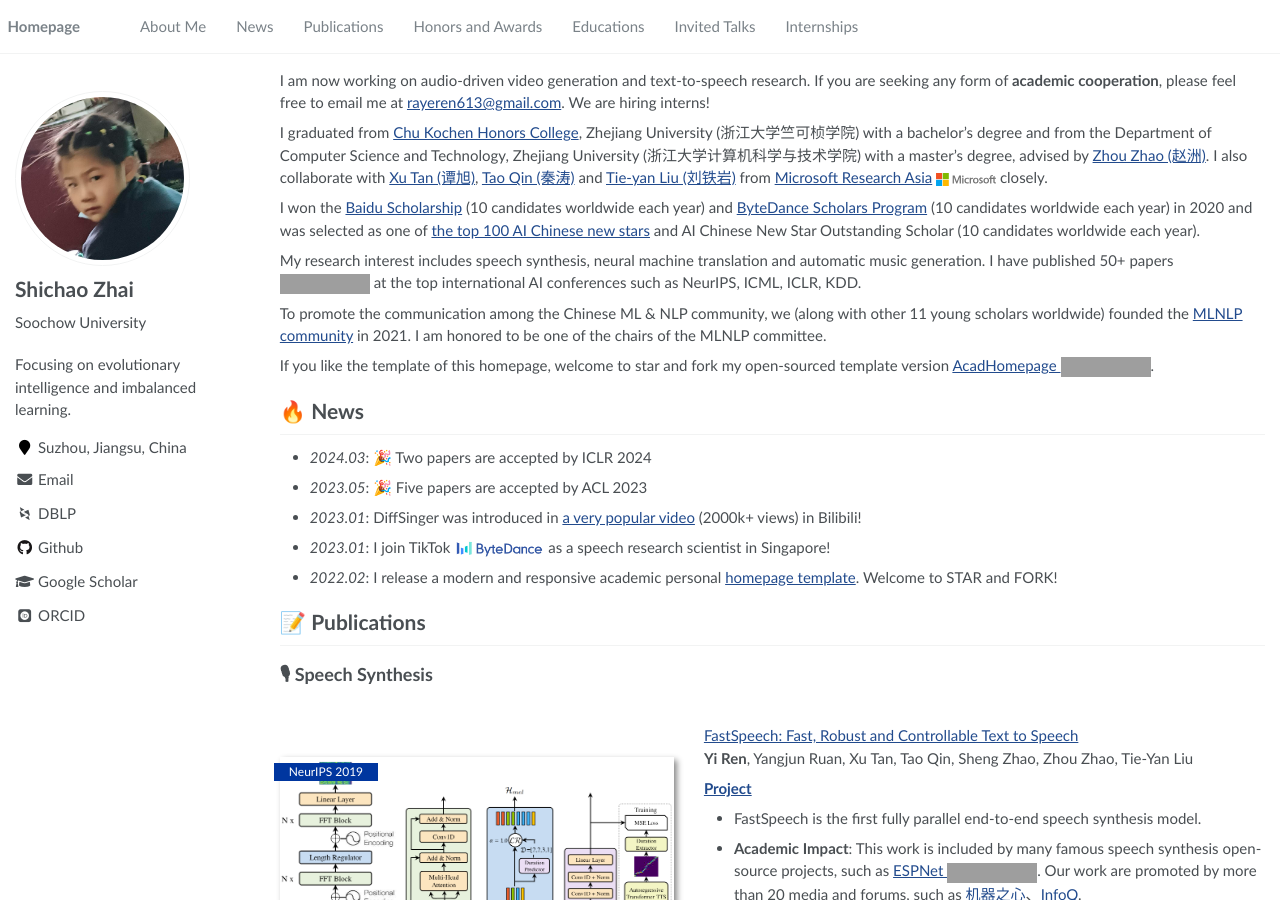
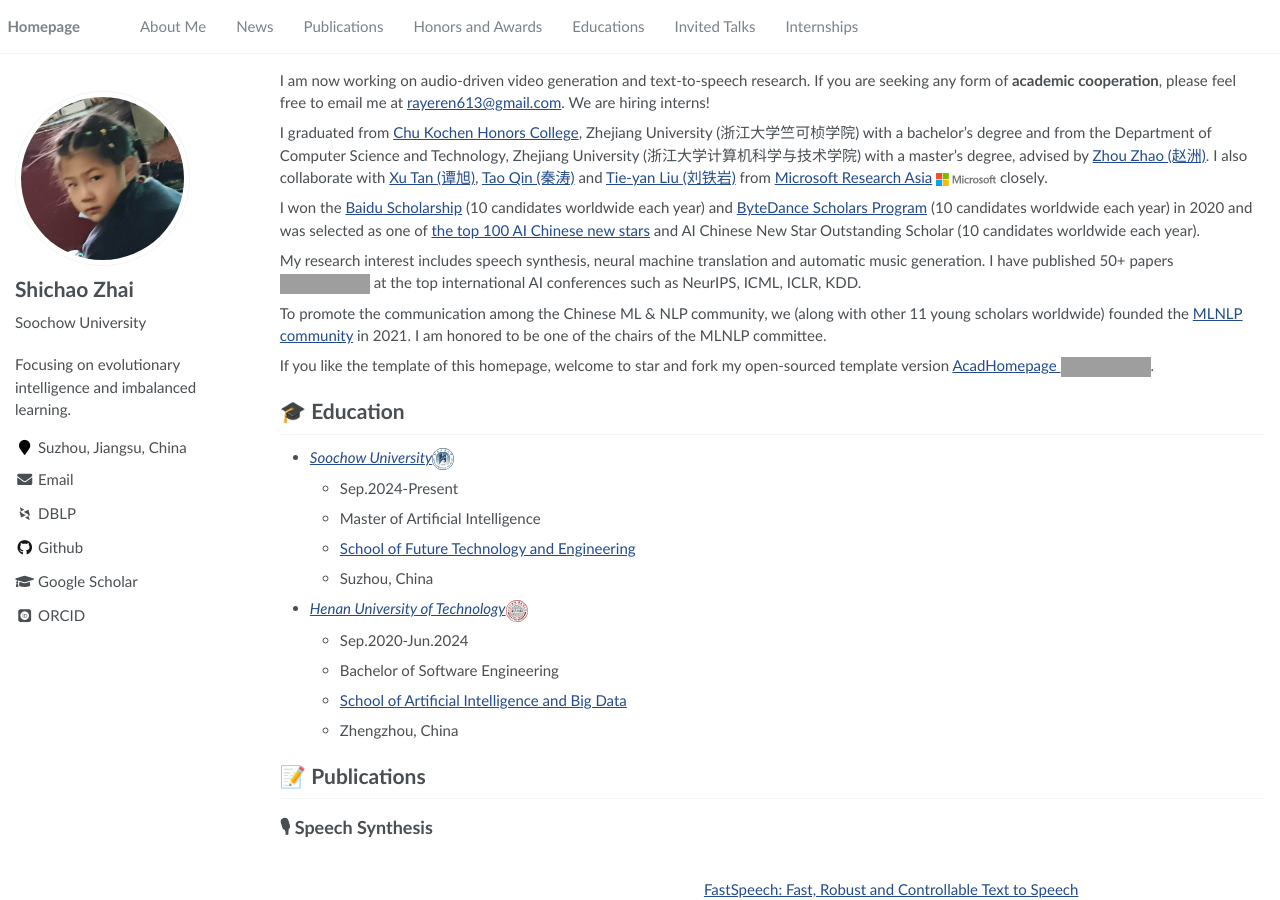
Before and after one commit to zhaishichao/zhaishichao.github.io, a Jekyll site: the page built from _pages/about.md, in a window 1280 px wide and 900 px high. Built offline with Jekyll 4.4.1, drawn with Linux system fonts in a browser that asks for light colours; some web fonts are replaced; grey boxes are pictures that could not be loaded.

Commit message:
更新了教育经历

```diff
--- a/_pages/about.md
+++ b/_pages/about.md
@@ -13,7 +13,7 @@
 
 If you like the template of this homepage, welcome to star and fork my open-sourced template version [AcadHomepage ![](https://img.shields.io/github/stars/RayeRen/acad-homepage.github.io?style=social)](https://github.com/RayeRen/acad-homepage.github.io).
 
-{% include_relative includes/news.md %}
+{% include_relative includes/education.md %}
 
 {% include_relative includes/pub.md %}
 
--- /dev/null
+++ b/_pages/includes/education.md
@@ -0,0 +1,11 @@
+# ‍🎓 Education
+- [*Soochow University*](https://www.haut.edu.cn/")<img class="svg" src="./images/logo_haut.svg" width="22pt">
+  - Sep.2024-Present
+  - Master of Artificial Intelligence
+  - [School of Future Technology and Engineering](https://future.suda.edu.cn/)
+  - Suzhou, China
+- [*Henan University of Technology*](https://www.haut.edu.cn/")<img class="svg" src="./images/logo_soochow.svg" width="22pt">
+  - Sep.2020-Jun.2024
+  - Bachelor of Software Engineering
+  - [School of Artificial Intelligence and Big Data](https://aidata.haut.edu.cn/)
+  - Zhengzhou, China
--- a/_pages/includes/news.md
+++ /dev/null
@@ -1,6 +0,0 @@
-# 🔥 News
-- *2024.03*: 🎉 Two papers are accepted by ICLR 2024
-- *2023.05*: 🎉 Five papers are accepted by ACL 2023
-- *2023.01*: DiffSinger was introduced in [a very popular video](https://www.bilibili.com/video/BV1uM411t7ZJ) (2000k+ views) in Bilibili!
-- *2023.01*: I join TikTok <img src='./images/tiktok.png' style='width: 6em;'> as a speech research scientist in Singapore!
-- *2022.02*: I release a modern and responsive academic personal [homepage template](https://github.com/RayeRen/acad-homepage.github.io). Welcome to STAR and FORK!
```
Also changed, not shown: images/logo_haut.svg (added), images/logo_soochow.svg (added).
